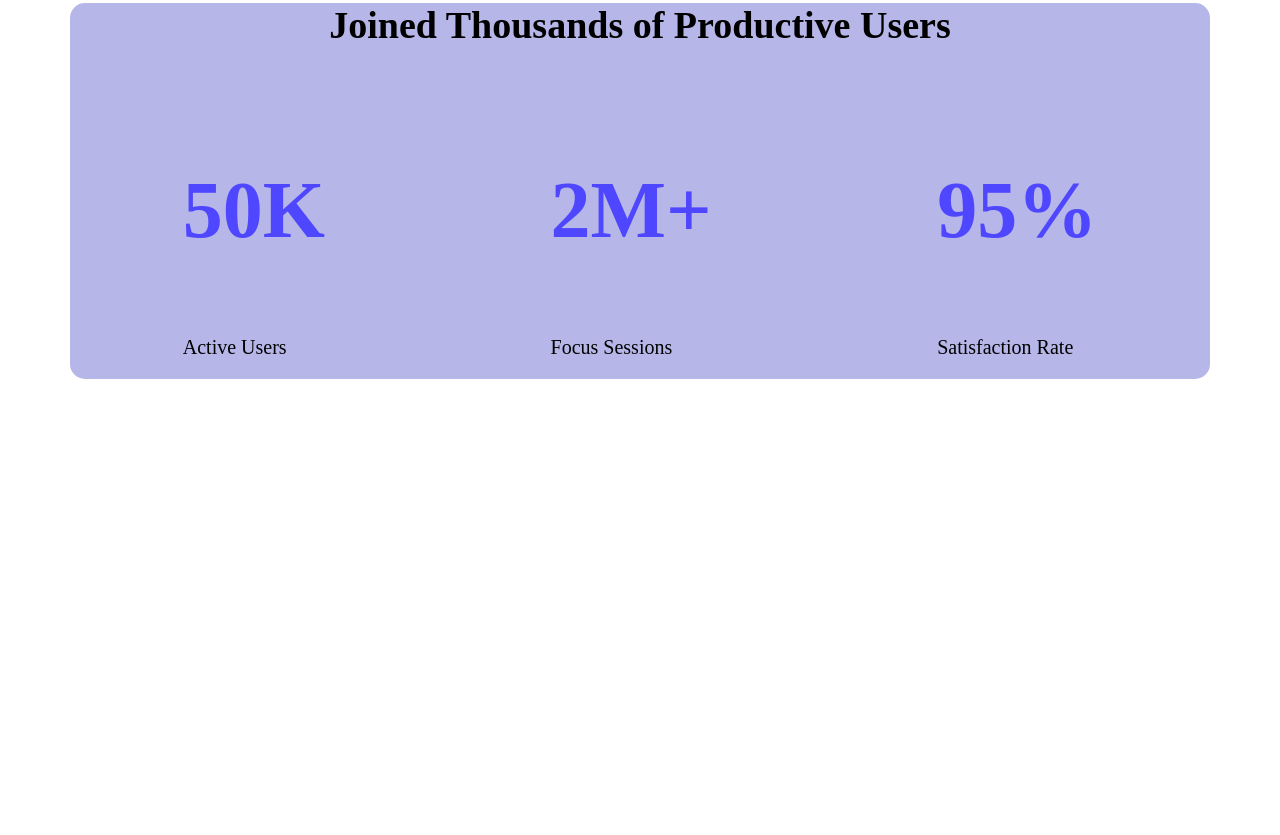
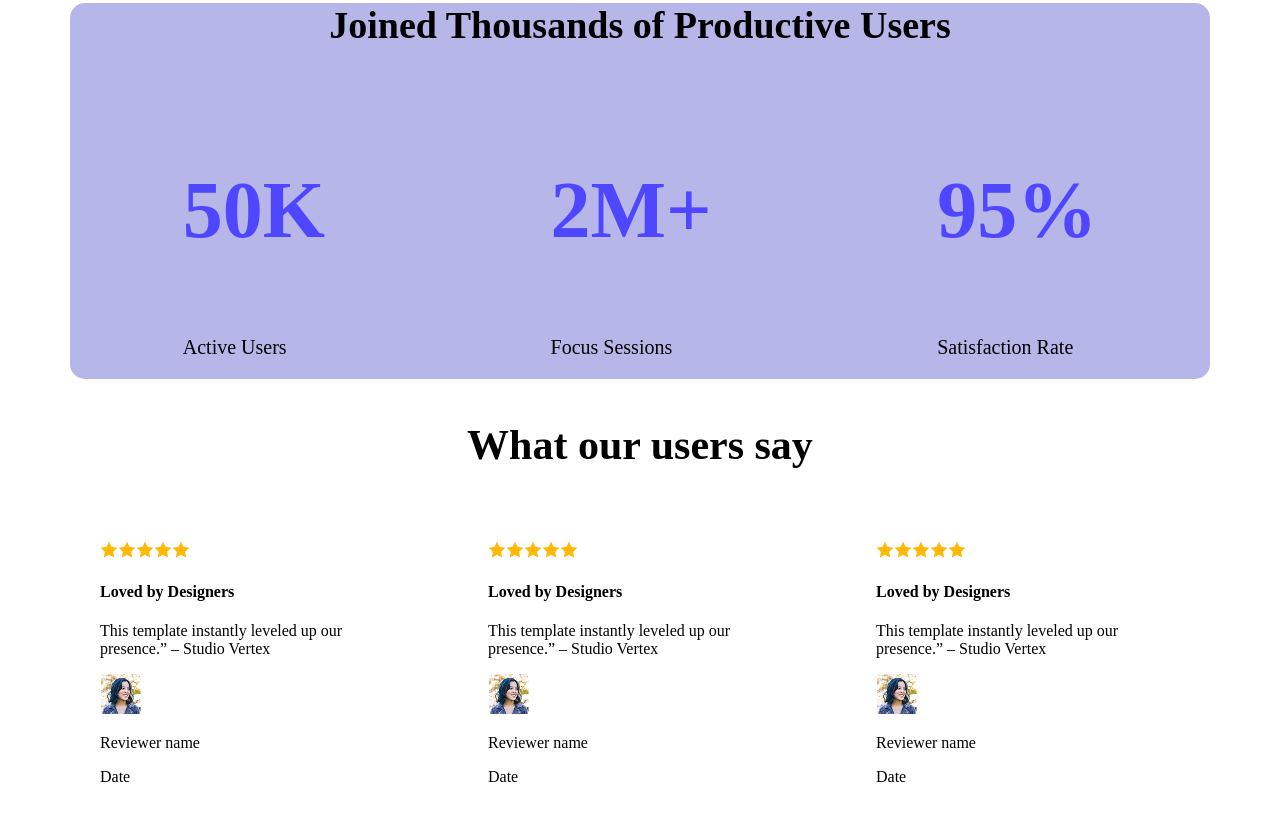
Before and after one commit to NAFIZ982/assiengment-1, a plain HTML site: page index.html in a window 1280 px wide. Shown: the part 929-1764 px from the top of the page. Before the commit the page ends 1316 px from the top, so only its background shows below. Drawn offline with Linux system fonts and the light colour scheme.

Commit message:
fourth banner

```diff
--- a/index.html
+++ b/index.html
@@ -56,6 +56,37 @@
     </div>
 </div>
 </section>
+
+<section class="Users">
+    <h3 class="tit-4">What our users say</h3>
+    <div class="user-container">
+       <div class="user">
+        <img src="/Assets/icon-star.png" alt=""><img src="/Assets/icon-star.png" alt=""><img src="/Assets/icon-star.png" alt=""><img src="/Assets/icon-star.png" alt=""><img src="/Assets/icon-star.png" alt="">
+        <h4 class="user-tit">Loved by Designers</h4>
+        <p class="user-ds">This template instantly leveled up our presence.” – Studio Vertex</p>
+        <img src="/Assets/avatar.png" alt="">
+        <p class="name">Reviewer name</p>
+        <p class="date">Date</p>
+       </div>
+       <div class="user">
+        <img src="/Assets/icon-star.png" alt=""><img src="/Assets/icon-star.png" alt=""><img src="/Assets/icon-star.png" alt=""><img src="/Assets/icon-star.png" alt=""><img src="/Assets/icon-star.png" alt="">
+        <h4 class="user-tit">Loved by Designers</h4>
+        <p class="user-ds">This template instantly leveled up our presence.” – Studio Vertex</p>
+        <img src="/Assets/avatar.png" alt="">
+        <p class="name">Reviewer name</p>
+        <p class="date">Date</p>
+       </div>
+       <div class="user">
+        <img src="/Assets/icon-star.png" alt=""><img src="/Assets/icon-star.png" alt=""><img src="/Assets/icon-star.png" alt=""><img src="/Assets/icon-star.png" alt=""><img src="/Assets/icon-star.png" alt="">
+        <h4 class="user-tit">Loved by Designers</h4>
+        <p class="user-ds">This template instantly leveled up our presence.” – Studio Vertex</p>
+        <img class="img22 img35" src="/Assets/avatar.png" alt="">
+        <p class="name img35">Reviewer name</p>
+        <p class="date img35">Date</p>
+       </div>
+
+    </div>
+</section>
     </main>
     <footer>
 
--- a/styles/style.css
+++ b/styles/style.css
@@ -109,3 +109,16 @@ main{
     border-radius: 15px;
     margin-top: 16px;
 }
+.tit-4{
+    font-weight: bold;
+    font-size:42px ;
+    text-align: center;
+}
+.user{
+    max-width: 366px;
+    padding: 30px;
+}
+.user-container{
+    display: flex;
+    gap: 24px;
+}
```
